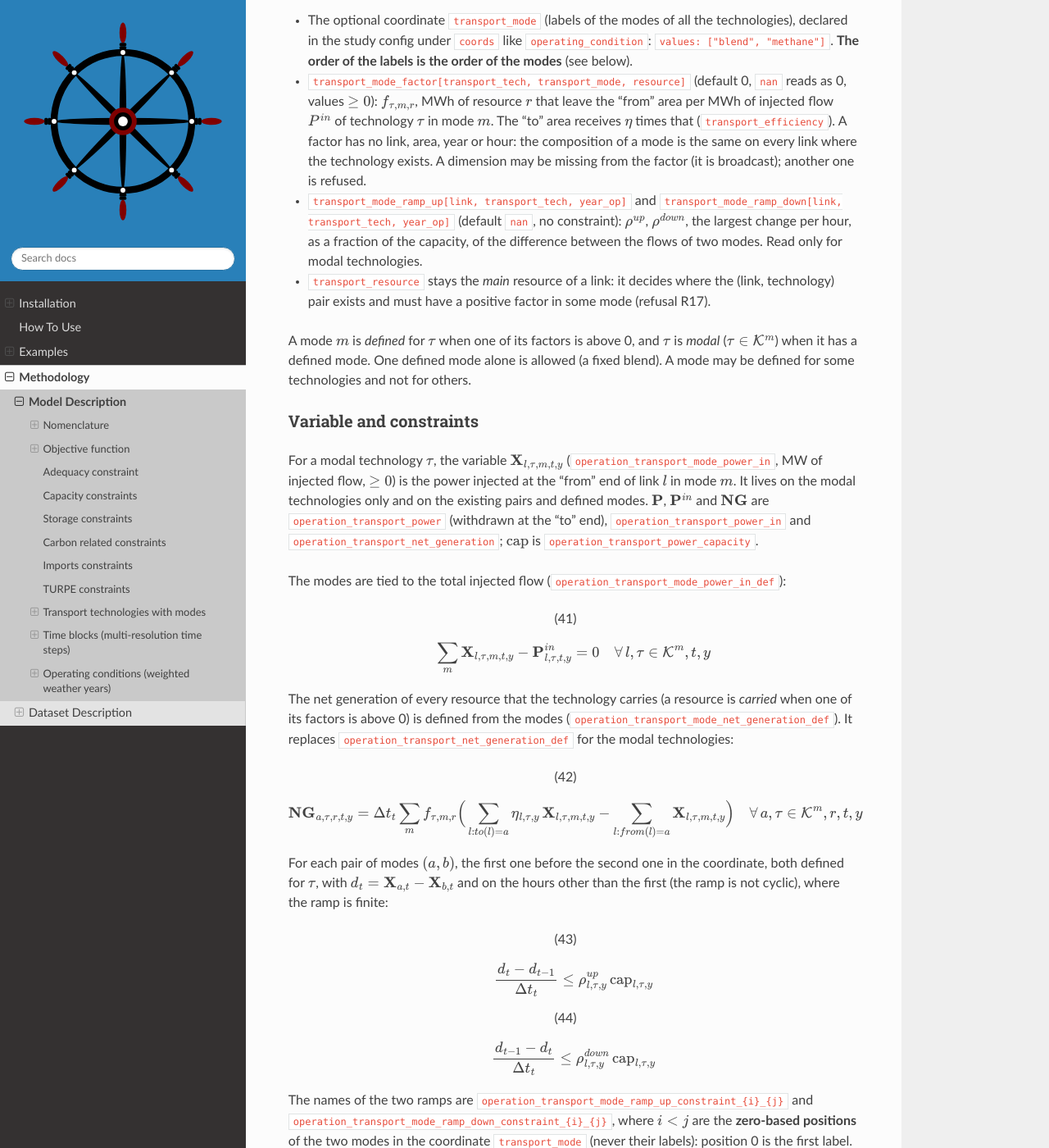
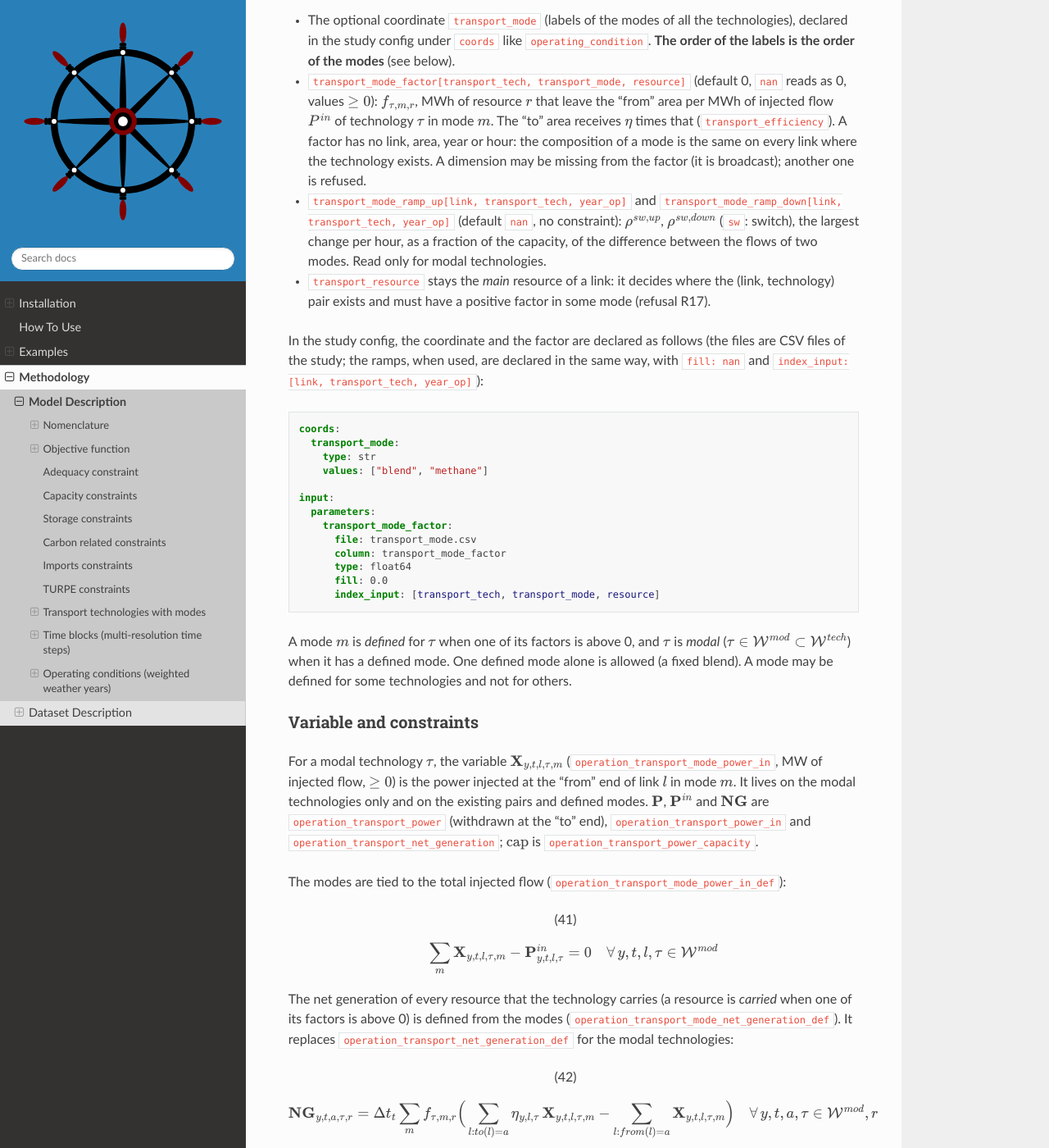
Before and after one commit to qraillard/pommes-kuleuven, a Sphinx documentation site: the page built from docs/source/methodology/model_description.rst, in a window 1280 px wide and 1400 px high, scrolled down 8605 px. Shown: the whole window at 82% size. Built offline with Sphinx 7.4.7 and the Read the Docs theme 3.1.0, drawn with Linux system fonts in a browser that asks for light colours; pages that are not in the unit, such as notebooks, are missing from menus; some of the changed text lies outside the part shown.

Commit message:
Transport modes Task 6: documentation corrections
Assisted-by: Claude

```diff
--- a/docs/source/methodology/model_description.rst
+++ b/docs/source/methodology/model_description.rst
@@ -632,27 +632,46 @@ Inputs
 ------
 
 - The optional coordinate ``transport_mode`` (labels of the modes of all the technologies), declared in the study config
-  under ``coords`` like ``operating_condition``: ``values: ["blend", "methane"]``. **The order of the labels is the order
-  of the modes** (see below).
+  under ``coords`` like ``operating_condition``. **The order of the labels is the order of the modes** (see below).
 - ``transport_mode_factor[transport_tech, transport_mode, resource]`` (default 0, ``nan`` reads as 0, values
   :math:`\geq 0`): :math:`f_{\tau, m, r}`, MWh of resource :math:`r` that leave the "from" area per MWh of injected flow
   :math:`P^{in}` of technology :math:`\tau` in mode :math:`m`. The "to" area receives :math:`\eta` times that
   (``transport_efficiency``). A factor has no link, area, year or hour: the composition of a mode is the same on every
   link where the technology exists. A dimension may be missing from the factor (it is broadcast); another one is refused.
 - ``transport_mode_ramp_up[link, transport_tech, year_op]`` and ``transport_mode_ramp_down[link, transport_tech,
-  year_op]`` (default ``nan``, no constraint): :math:`\rho^{up}`, :math:`\rho^{down}`, the largest change per hour, as a
-  fraction of the capacity, of the difference between the flows of two modes. Read only for modal technologies.
+  year_op]`` (default ``nan``, no constraint): :math:`\rho^{sw, up}`, :math:`\rho^{sw, down}` (``sw``: switch), the
+  largest change per hour, as a fraction of the capacity, of the difference between the flows of two modes. Read only for
+  modal technologies.
 - ``transport_resource`` stays the *main* resource of a link: it decides where the (link, technology) pair exists and
   must have a positive factor in some mode (refusal R17).
 
+In the study config, the coordinate and the factor are declared as follows (the files are CSV files of the study; the
+ramps, when used, are declared in the same way, with ``fill: nan`` and ``index_input: [link, transport_tech, year_op]``):
+
+.. code-block:: yaml
+
+    coords:
+      transport_mode:
+        type: str
+        values: ["blend", "methane"]
+
+    input:
+      parameters:
+        transport_mode_factor:
+          file: transport_mode.csv
+          column: transport_mode_factor
+          type: float64
+          fill: 0.0
+          index_input: [transport_tech, transport_mode, resource]
+
 A mode :math:`m` is *defined* for :math:`\tau` when one of its factors is above 0, and :math:`\tau` is *modal*
-(:math:`\tau \in \mathcal{K}^{m}`) when it has a defined mode. One defined mode alone is allowed (a fixed blend). A mode
-may be defined for some technologies and not for others.
+(:math:`\tau \in \mathcal{W}^{mod} \subset \mathcal{W}^{tech}`) when it has a defined mode. One defined mode alone is
+allowed (a fixed blend). A mode may be defined for some technologies and not for others.
 
 Variable and constraints
 ------------------------
 
-For a modal technology :math:`\tau`, the variable :math:`\mathbf X_{l, \tau, m, t, y}`
+For a modal technology :math:`\tau`, the variable :math:`\mathbf X_{y, t, l, \tau, m}`
 (``operation_transport_mode_power_in``, MW of injected flow, :math:`\geq 0`) is the power injected at the "from" end of
 link :math:`l` in mode :math:`m`. It lives on the modal technologies only and on the existing pairs and defined modes.
 :math:`\mathbf{P}`, :math:`\mathbf{P}^{in}` and :math:`\mathbf{NG}` are ``operation_transport_power`` (withdrawn at the
@@ -664,8 +683,8 @@ The modes are tied to the total injected flow (``operation_transport_mode_power_
 .. math::
     :label: transport-mode-tie
 
-    \sum_{m} \mathbf X_{l, \tau, m, t, y} - \mathbf P^{in}_{l, \tau, t, y} = 0
-    \quad \forall \, l, \tau \in \mathcal{K}^{m}, t, y
+    \sum_{m} \mathbf X_{y, t, l, \tau, m} - \mathbf P^{in}_{y, t, l, \tau} = 0
+    \quad \forall \, y, t, l, \tau \in \mathcal{W}^{mod}
 
 The net generation of every resource that the technology carries (a resource is *carried* when one of its factors is above
 0) is defined from the modes (``operation_transport_mode_net_generation_def``). It replaces
@@ -674,24 +693,24 @@ The net generation of every resource that the technology carries (a resource is
 .. math::
     :label: transport-mode-net-generation
 
-    \mathbf{NG}_{a, \tau, r, t, y} = \Delta t_t \sum_{m} f_{\tau, m, r}
-    \Big( \sum_{l : to(l) = a} \eta_{l, \tau, y} \, \mathbf X_{l, \tau, m, t, y}
-        - \sum_{l : from(l) = a} \mathbf X_{l, \tau, m, t, y} \Big)
-    \quad \forall \, a, \tau \in \mathcal{K}^{m}, r, t, y
+    \mathbf{NG}_{y, t, a, \tau, r} = \Delta t_t \sum_{m} f_{\tau, m, r}
+    \Big( \sum_{l : to(l) = a} \eta_{y, l, \tau} \, \mathbf X_{y, t, l, \tau, m}
+        - \sum_{l : from(l) = a} \mathbf X_{y, t, l, \tau, m} \Big)
+    \quad \forall \, y, t, a, \tau \in \mathcal{W}^{mod}, r
 
-For each pair of modes :math:`(a, b)`, the first one before the second one in the coordinate, both defined for
-:math:`\tau`, with :math:`d_{t} = \mathbf X_{a, t} - \mathbf X_{b, t}` and on the hours other than the first (the ramp is
-not cyclic), where the ramp is finite:
+For each pair of modes :math:`(m, m')`, the first one before the second one in the coordinate, both defined for
+:math:`\tau`, with :math:`d_{y, t, l, \tau} = \mathbf X_{y, t, l, \tau, m} - \mathbf X_{y, t, l, \tau, m'}` and on the hours
+other than the first (the ramp is not cyclic), where the ramp is finite:
 
 .. math::
     :label: transport-mode-ramp-up
 
-    \frac{d_{t} - d_{t-1}}{\Delta t_t} \leq \rho^{up}_{l, \tau, y} \, \mathrm{cap}_{l, \tau, y}
+    \frac{d_{y, t} - d_{y, t-1}}{\Delta t_t} \leq \rho^{sw, up}_{y, l, \tau} \, \mathrm{cap}_{y, l, \tau}
 
 .. math::
     :label: transport-mode-ramp-down
 
-    \frac{d_{t-1} - d_{t}}{\Delta t_t} \leq \rho^{down}_{l, \tau, y} \, \mathrm{cap}_{l, \tau, y}
+    \frac{d_{y, t-1} - d_{y, t}}{\Delta t_t} \leq \rho^{sw, down}_{y, l, \tau} \, \mathrm{cap}_{y, l, \tau}
 
 The names of the two ramps are ``operation_transport_mode_ramp_up_constraint_{i}_{j}`` and
 ``operation_transport_mode_ramp_down_constraint_{i}_{j}``, where :math:`i < j` are the **zero-based positions** of the
@@ -702,10 +721,11 @@ fractions per hour of the *injected* flow; at :math:`\eta = 1` this is the withd
 What the mode ramp bounds
 ^^^^^^^^^^^^^^^^^^^^^^^^^
 
-The ramps bound the hourly change of the **difference** of the flows of two modes, in MW, by :math:`\rho \, \mathrm{cap}`.
-They do not bound the share of a mode: a ramp on the share :math:`X_a / (X_a + X_b)` is a ratio of two variables and is
-not linear, so it is not written. The ramp is a ramp on the split between two modes only while the total flow is constant.
-With :math:`\mathrm{cap} = 20` MW and :math:`\rho = 0.5` (10 MW per hour), flows written as (blend, methane):
+The ramps bound the hourly change of the **difference** of the flows of two modes, in MW, by :math:`\rho^{sw} \,
+\mathrm{cap}`. They do not bound the share of a mode: a ramp on the share :math:`X_a / (X_a + X_b)` is a ratio of two
+variables and is not linear, so it is not written. The ramp is a ramp on the split between two modes only while the
+total flow is constant. With :math:`\mathrm{cap} = 20` MW and :math:`\rho^{sw} = 0.5` (10 MW per hour), flows written
+as (blend, methane):
 
 .. list-table::
     :header-rows: 1
@@ -728,7 +748,7 @@ With :math:`\mathrm{cap} = 20` MW and :math:`\rho = 0.5` (10 MW per hour), flows
       - no
 
 Two consequences. A complete switch at a constant flow :math:`Q` changes the difference by :math:`2 Q`: on a full pipe,
-:math:`\rho = 2`, not 1, leaves the switch free within the hour. And the mode ramp also slows a pipe that starts or stops
+:math:`\rho^{sw} = 2`, not 1, leaves the switch free within the hour. And the mode ramp also slows a pipe that starts or stops
 in a single mode.
 
 The order of the modes is yours
@@ -790,8 +810,8 @@ it. The same holds for the energy delivered, as :math:`\eta` is common.
 Refusals and warning
 --------------------
 
-``check_inputs`` and ``build_model`` refuse (``ValueError``), in this order after the time-block refusals, and only when
-the ``transport`` flag is on:
+``check_inputs`` and ``build_model`` refuse (``ValueError``), in this order, after the refusals R1 to R10 of the time
+blocks and before R11 and R12, and only when the ``transport`` flag is on:
 
 - single resource: a transport technology that carries more than one resource of the model through
   ``transport_resource`` on its links: ``a transport tech must carry a single resource on all its links`` (this refusal
@@ -815,7 +835,8 @@ R13, R14 and R17 name the first offending link. A modal technology is read after
 **W1, a warning.** One ``UserWarning`` lists every defined mode of a modal technology whose factors do not sum to 1
 (tolerance :math:`10^{-9}`), in the order technology, mode: ``Transport modes whose factors do not sum to 1: {tech} {mode}:
 {F:g}; {tech} {mode}: {F:g}. A flow of 1 MWh in such a mode carries that many MWh of resources.`` It also catches a resource
-name that the CSV reader dropped because it is not in the coordinate ``resource``.
+name that the CSV reader dropped because it is not in the coordinate ``resource``, but only when the remaining factors of
+the mode no longer sum to 1.
 
 **Not refused:** factors whose sum is not 1 (W1 only); a mode defined for some technologies and not for others; two modes
 with the same factors; a modal technology with no existing pair (it builds no flow, and its net generation cells are
@@ -839,9 +860,10 @@ Outputs
 The variable ``operation_transport_mode_power_in`` is in the solution and written by ``save_solution`` (CSV with a
 ``transport_mode`` column, NetCDF): a user who wants the mode of each flow reads it by name. There is no new summary.
 ``get_net_generation`` lists a modal technology under each resource it carries. The plot of the costs by resource lists a
-modal technology under its main resource only. For a modal dataset ``model.solution`` has ``transport_tech`` outer-joined
-for every transport variable, with the ``UserWarning`` "Coordinates across variables not equal" (``save_solution`` silences
-it).
+modal technology under its main resource only. The variable lives on the modal technologies only: when some transport
+technology is not modal, ``model.solution`` has ``transport_tech`` outer-joined for every transport variable, with the
+``UserWarning`` "Coordinates across variables not equal" (``save_solution`` silences it). When every transport technology
+is modal there is no outer join and no warning.
 
 Why we diverge from the official repository
 -------------------------------------------
```
Also changed, not shown: docs/source/methodology/dataset_description.rst (+29 -10 lines), docs/source/methodology/nomenclature.rst (+6 -2 lines).
